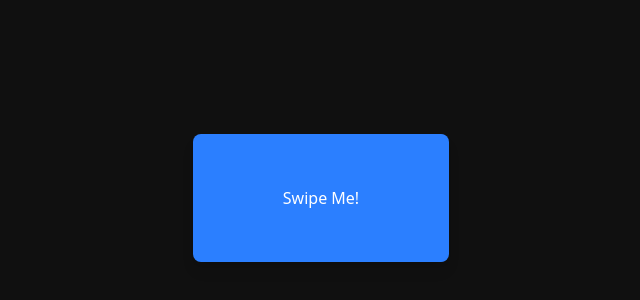
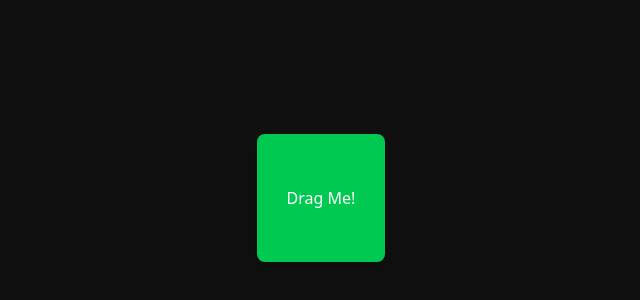
Before and after one commit to Tamalckb531/Learning-Motion, a Next.js app in the folder demos/: page / in a window 1280 px wide. Shown: the part 202-502 px from the top of the page, without its empty margins (319-959 px from the left). Built offline with nearby package versions, Linux system fonts and the light colour scheme.

Commit message:
Gestures -> add Draggable box

```diff
--- a/demos/src/app/page.tsx
+++ b/demos/src/app/page.tsx
@@ -8,8 +8,8 @@ import TapToChangeColor from "@/projects/Gestures/TapToChangeColor";
 export default function Home() {
   return (
     <div className="">
-      <SwappableCard />
-      {/* <DraggableBox /> */}
+      {/* <SwappableCard /> */}
+      <DraggableBox />
       {/* <RotateOnDrag/> */}
       {/* <TapToChangeColor/> */}
       {/* <LongPressToChange /> */}
--- a/demos/src/projects/Gestures/DraggableBox.tsx
+++ b/demos/src/projects/Gestures/DraggableBox.tsx
@@ -1,7 +1,16 @@
 import React from "react";
+import * as motion from "motion/react-client";
 
 const DraggableBox = () => {
-  return <div>DraggableBox</div>;
+  return (
+    <motion.div
+      className=" w-32 h-32 bg-green-500 rounded-lg shadow-lg flex items-center justify-center text-white"
+      drag
+      dragConstraints={{ left: 0, right: 300, bottom: 300, top: 300 }}
+    >
+      Drag Me!
+    </motion.div>
+  );
 };
 
 export default DraggableBox;
```
